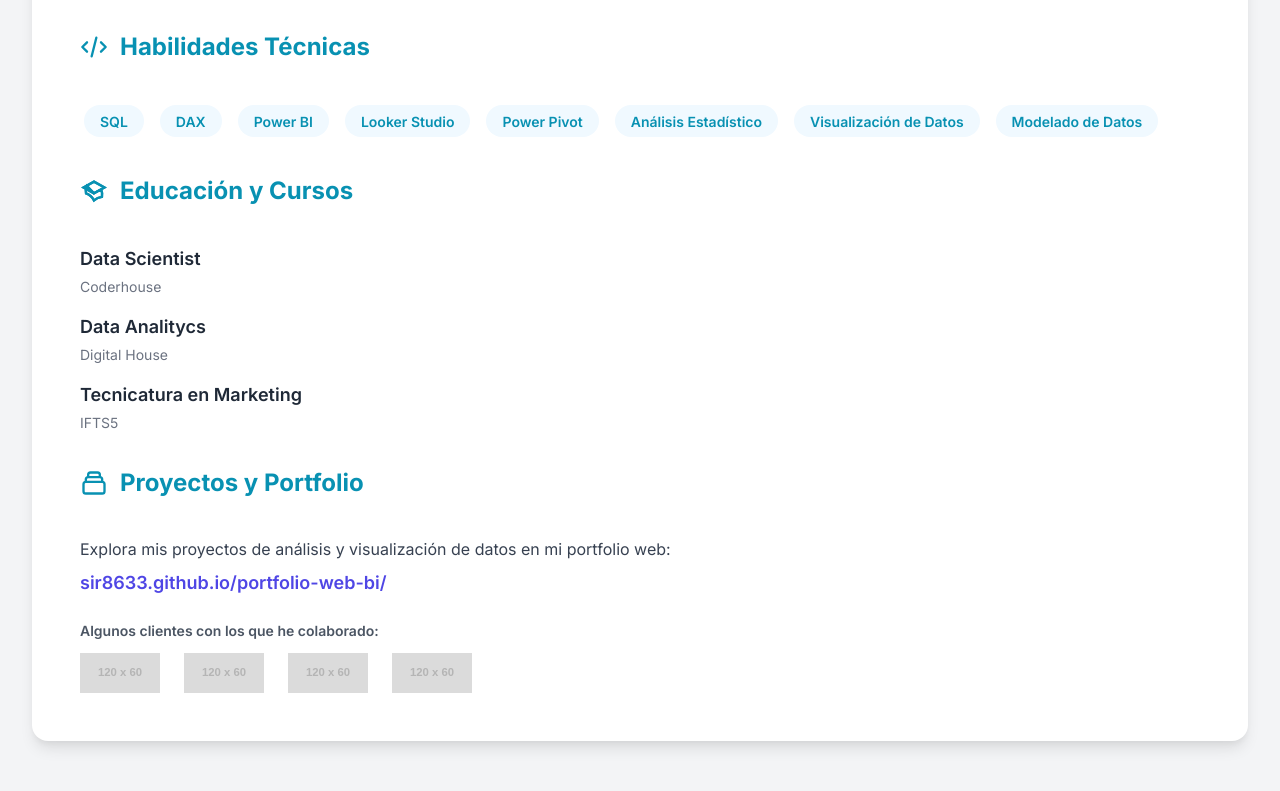
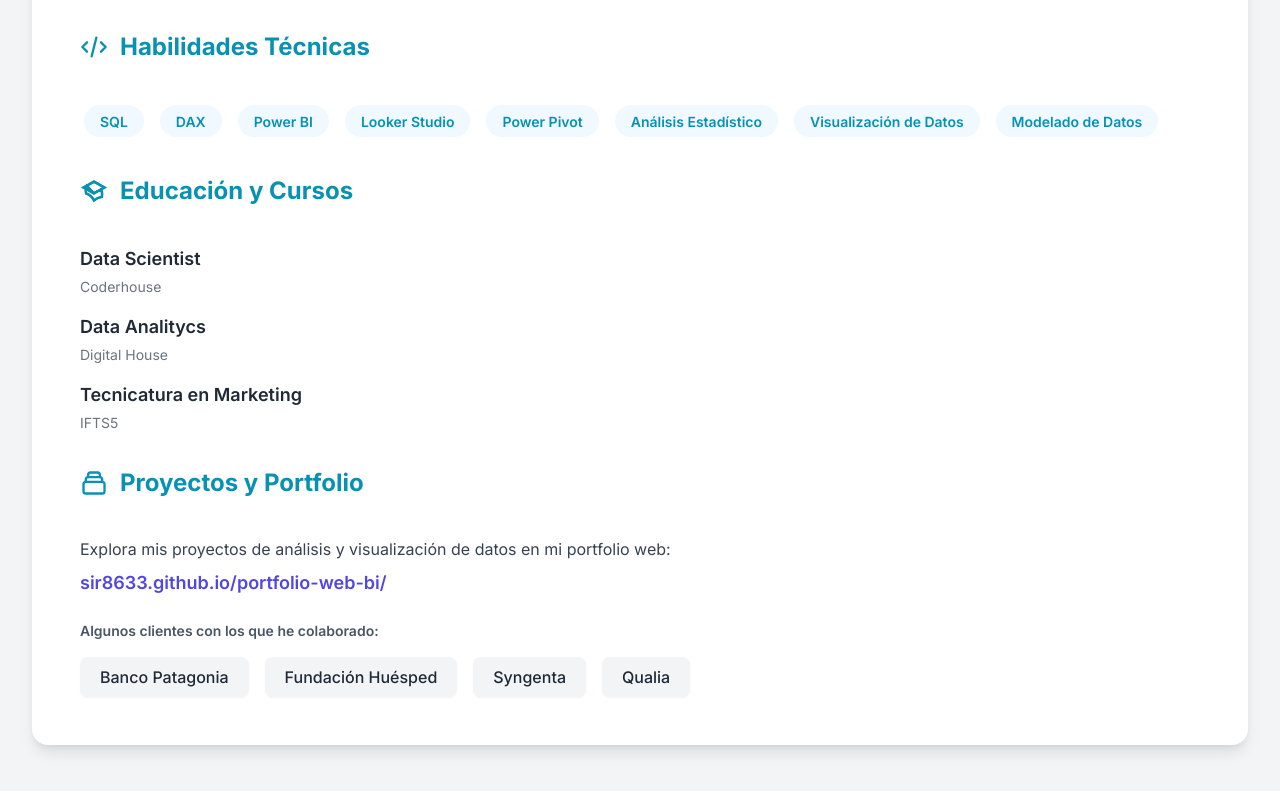
Before and after one commit to SIR8633/CV, a plain HTML site: page index.html in a window 1280 px wide. Shown: the part 1436-2227 px from the top of the page. Drawn offline with nearby package versions, Linux system fonts and the light colour scheme; placeholder pictures from the web are drawn by us.

Commit message:
Update index.html

```diff
--- a/index.html
+++ b/index.html
@@ -228,12 +228,12 @@
             </div>
             <!-- IMPORTANTE: Reemplazar estas imágenes de placeholder con los logos reales de los clientes -->
             <div class="mt-6">
-                 <p class="text-sm text-gray-600 mb-3 font-semibold">Algunos clientes con los que he colaborado:</p>
-                 <div class="flex flex-wrap items-center justify-start space-x-6">
-                    <img src="https://placehold.co/120x60/e0e7ff/3730a3?text=BANCO%20PATAGONIA" alt="Logo de Banco Patagonia" class="h-10 opacity-70 hover:opacity-100 transition-opacity">
-                    <img src="https://placehold.co/120x60/e0e7ff/3730a3?text=FUNDACIÓN%20HUÉSPED" alt="Logo de Fundación Huésped" class="h-10 opacity-70 hover:opacity-100 transition-opacity">
-                    <img src="https://placehold.co/120x60/e0e7ff/3730a3?text=SYNGENTA" alt="Logo de Syngenta" class="h-10 opacity-70 hover:opacity-100 transition-opacity">
-                    <img src="https://placehold.co/120x60/e0e7ff/3730a3?text=QUALIA" alt="Logo de Qualia" class="h-10 opacity-70 hover:opacity-100 transition-opacity">
+				 <p class="text-sm text-gray-600 mb-4 font-semibold">Algunos clientes con los que he colaborado:</p>
+                 <div class="flex flex-wrap items-center justify-start gap-4">
+                    <div class="bg-gray-100 text-gray-800 font-medium py-2 px-5 rounded-lg shadow-sm">Banco Patagonia</div>
+                    <div class="bg-gray-100 text-gray-800 font-medium py-2 px-5 rounded-lg shadow-sm">Fundación Huésped</div>
+                    <div class="bg-gray-100 text-gray-800 font-medium py-2 px-5 rounded-lg shadow-sm">Syngenta</div>
+                    <div class="bg-gray-100 text-gray-800 font-medium py-2 px-5 rounded-lg shadow-sm">Qualia</div>
                  </div>
             </div>
         </section>
```
